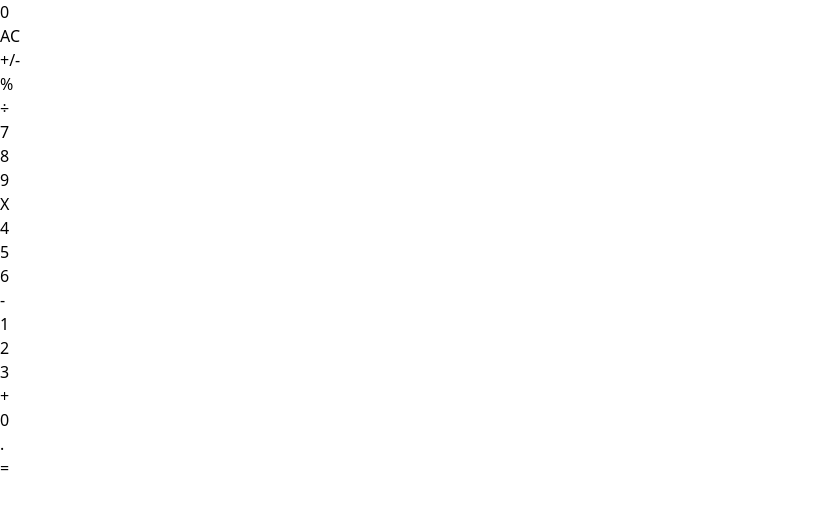
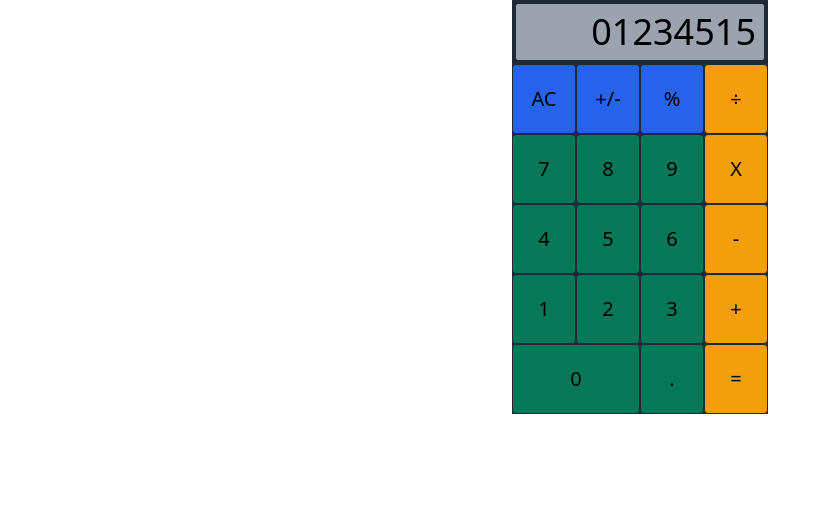
Before and after one commit to epinczinger/calculator, a React (Create React App) app: page / in a window 1280 px wide. Shown: the top 510 px of the page, without its empty margins (0-831 px from the left). Built offline with nearby package versions, Linux system fonts and the light colour scheme.

Commit message:
display and button panel styled

```diff
--- a/src/components/App.js
+++ b/src/components/App.js
@@ -5,8 +5,10 @@ import Display from './Display';
 export default function App() {
   return (
     <>
-      <Display />
-      <ButtonPanel />
+      <div className="flex-column items-center bg-gray-800 justify-center h-4/5 sm:h-2/3 w-3/4 sm:w-1/2 md:w-1/3 lg:w-1/4 xl:w-1/5 m-auto">
+        <Display />
+        <ButtonPanel />
+      </div>
     </>
   );
 }
--- a/src/components/ButtonPanel.js
+++ b/src/components/ButtonPanel.js
@@ -3,35 +3,87 @@ import Button from './Button';
 
 export default function ButtonPanel() {
   return (
-    <div>
-      <div className="button-row">
-        <Button name="AC" />
-        <Button name="+/-" />
-        <Button name="%" />
-        <Button name="÷" />
+    <div className="bg-gray-800 text-xl">
+      <div className="flex">
+        <div className="bg-blue-600 w-1/4 p-5 flex justify-center border rounded border-gray-800 ">
+          <Button className="m-2" name="AC" />
+        </div>
+        {' '}
+        <div className="bg-blue-600 w-1/4 p-5 flex justify-center border rounded border-gray-800">
+          <Button n className="m-2" name="+/-" />
+        </div>
+        {' '}
+        <div className="bg-blue-600 w-1/4 p-5 flex justify-center border rounded border-gray-800">
+          <Button className="m-2" name="%" />
+        </div>
+        {' '}
+        <div className="bg-yellow-500 w-1/4 p-5 flex justify-center border rounded border-gray-800">
+          <Button className="m-2" name="÷" />
+        </div>
       </div>
-      <div className="button-row">
-        <Button name="7" />
-        <Button name="8" />
-        <Button name="9" />
-        <Button name="X" />
+      <div className="flex">
+        <div className="bg-green-700 w-1/4 p-5 flex justify-center border rounded border-gray-800">
+          <Button className="m-2" name="7" />
+        </div>
+        {' '}
+        <div className="bg-green-700 w-1/4 p-5 flex justify-center border rounded border-gray-800">
+          <Button className="m-2" name="8" />
+        </div>
+        {' '}
+        <div className="bg-green-700 w-1/4 p-5 flex justify-center border rounded border-gray-800">
+          <Button className="m-2" name="9" />
+        </div>
+        {' '}
+        <div className="bg-yellow-500 w-1/4 p-5 flex justify-center border rounded border-gray-800">
+          <Button className="m-2" name="X" />
+        </div>
       </div>
-      <div className="button-row">
-        <Button name="4" />
-        <Button name="5" />
-        <Button name="6" />
-        <Button name="-" />
+      <div className="flex">
+        <div className="bg-green-700 w-1/4 p-5 flex justify-center border rounded border-gray-800">
+          <Button className="m-2" name="4" />
+        </div>
+        {' '}
+        <div className="bg-green-700 w-1/4 p-5 flex justify-center border rounded border-gray-800">
+          <Button className="m-2" name="5" />
+        </div>
+        {' '}
+        <div className="bg-green-700 w-1/4 p-5 flex justify-center border rounded border-gray-800">
+          <Button className="m-2" name="6" />
+        </div>
+        {' '}
+        <div className="bg-yellow-500 w-1/4 p-5 flex justify-center border rounded border-gray-800">
+          <Button className="m-2" name="-" />
+        </div>
       </div>
-      <div className="button-row">
-        <Button name="1" />
-        <Button name="2" />
-        <Button name="3" />
-        <Button name="+" />
+      <div className="flex">
+        <div className="bg-green-700 w-1/4 p-5 flex justify-center border rounded border-gray-800">
+          <Button className="m-2" name="1" />
+        </div>
+        {' '}
+        <div className="bg-green-700 w-1/4 p-5 flex justify-center border rounded border-gray-800">
+          <Button className="m-2" name="2" />
+        </div>
+        {' '}
+        <div className="bg-green-700 w-1/4 p-5 flex justify-center border rounded border-gray-800">
+          <Button className="m-2" name="3" />
+        </div>
+        {' '}
+        <div className="bg-yellow-500 w-1/4 p-5 flex justify-center border rounded border-gray-800">
+          <Button className="m-2" name="+" />
+        </div>
       </div>
-      <div className="button-row">
-        <Button name="0" />
-        <Button name="." />
-        <Button name="=" />
+      <div className="flex">
+        <div className="bg-green-700 w-1/2 p-5 flex justify-center border rounded border-gray-800">
+          <Button className="m-2" name="0" />
+        </div>
+        {' '}
+        <div className="bg-green-700 w-1/4 p-5 flex justify-center border rounded border-gray-800">
+          <Button className="m-2" name="." />
+        </div>
+        {' '}
+        <div className="bg-yellow-500 w-1/4 p-5 flex justify-center border rounded border-gray-800">
+          <Button className="m-2" name="=" />
+        </div>
       </div>
     </div>
   );
--- a/src/components/Display.js
+++ b/src/components/Display.js
@@ -4,14 +4,14 @@ import PropTypes from 'prop-types';
 export default function Display(props) {
   const { result } = props;
   return (
-    <div>
+    <div className="flex justify-end bg-gray-400 border-4 border-gray-800 rounded-md text-4xl p-2">
       <h2>{result}</h2>
     </div>
   );
 }
 
 Display.defaultProps = {
-  result: '0',
+  result: '01234515',
 };
 
 Display.propTypes = {
```
